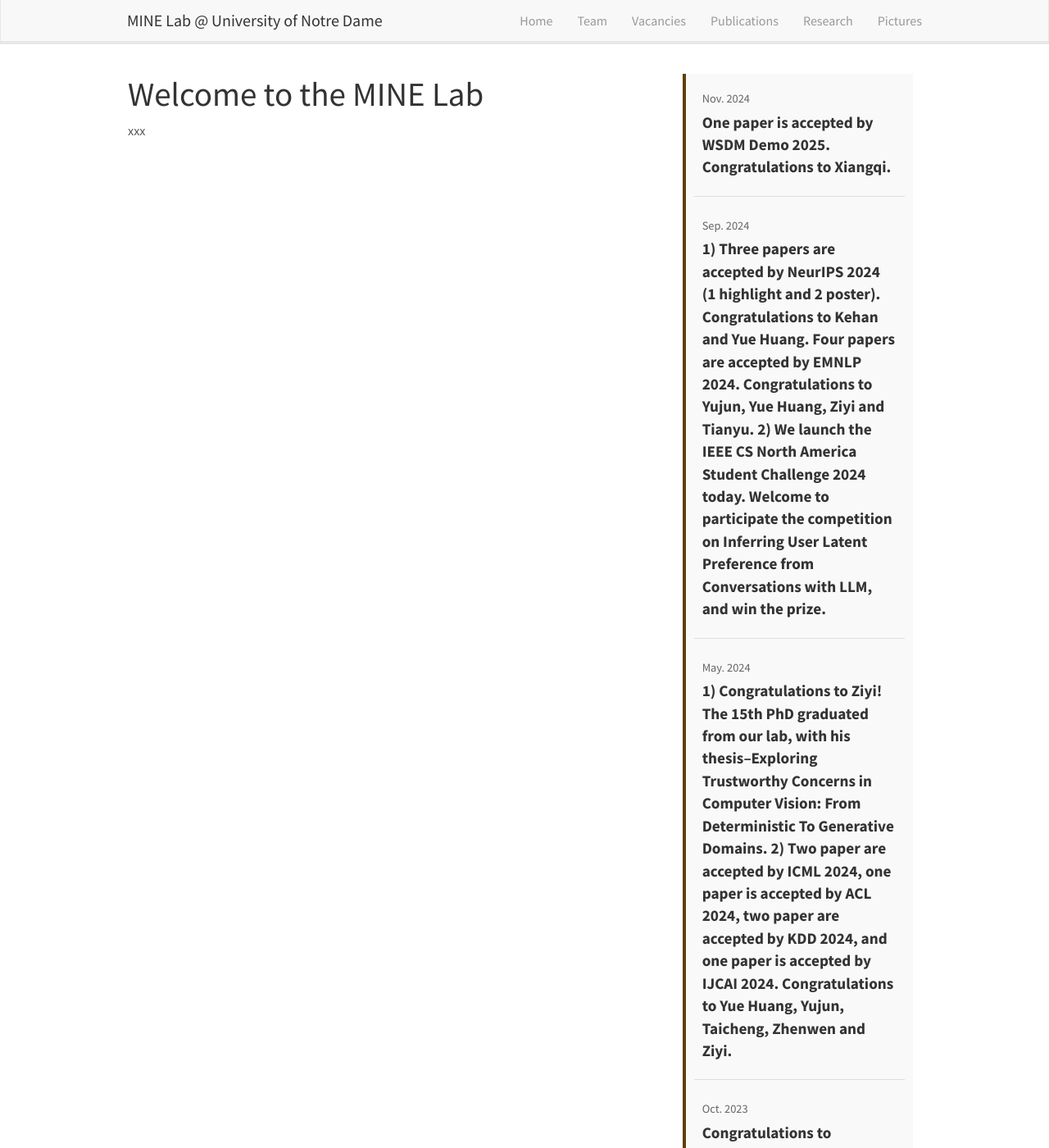
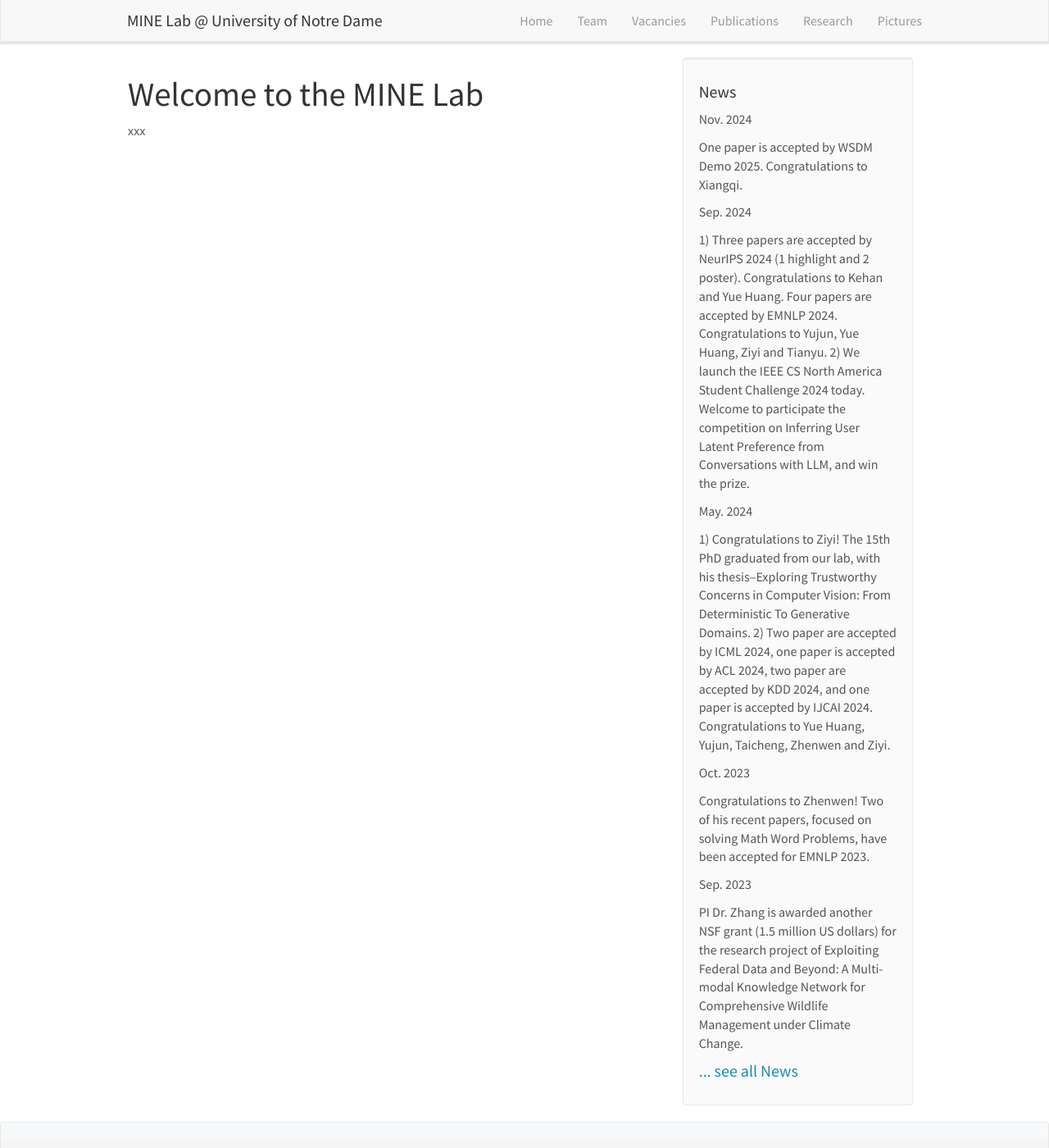
Before and after one commit to MINE-Lab-ND/MINE-Lab-ND, a Jekyll site: the page built from _pages/home.md, in a window 1280 px wide and 1400 px high. Shown: the whole window at 82% size. Built offline with Jekyll 4.4.1, drawn with Linux system fonts in a browser that asks for light colours; nearby versions of some CDN libraries.

Commit message:
Changes to be committed: 	modified:   _includes/news.html 	modified:   research.md

```diff
--- a/_includes/news.html
+++ b/_includes/news.html
@@ -1,8 +1,11 @@
-<div class="news-container">
-    {% for article in site.data.news %}
-      <div class="news-item">
-        <span class="news-date">{{ article.date }}</span>
-        <div class="news-headline">{{ article.headline | markdownify }}</div>
-      </div>
-    {% endfor %}
-  </div>
+
+<div class="well">
+<h4>News</h4>
+
+{% for article in site.data.news limit:9 %}
+<p>{{ article.date }}<br>{{ article.headline | markdownify}}</p>
+{% endfor %}
+
+<h4><a href="{{ site.url }}{{ site.baseurl }}/allnews.html">... see all News</a></h4>
+
+    </div>
```
Also changed, not shown: research.md (+1 -3 lines).
